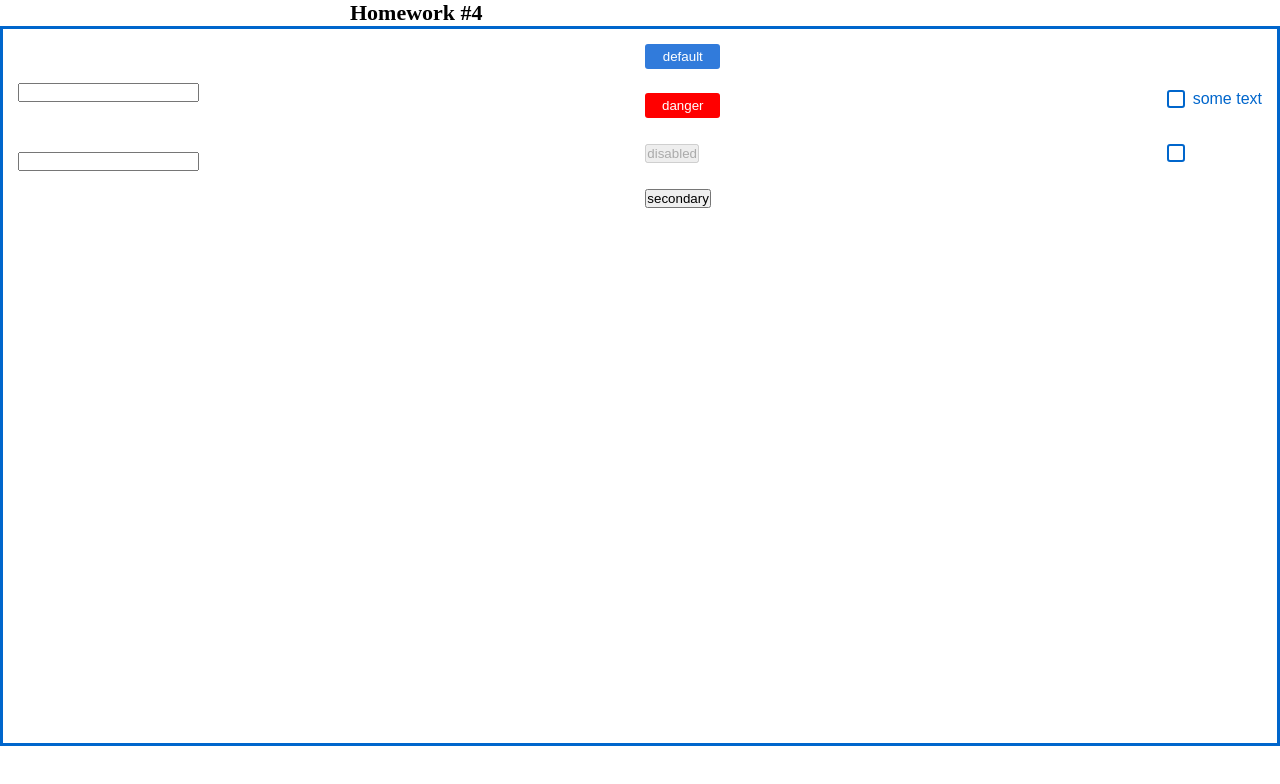
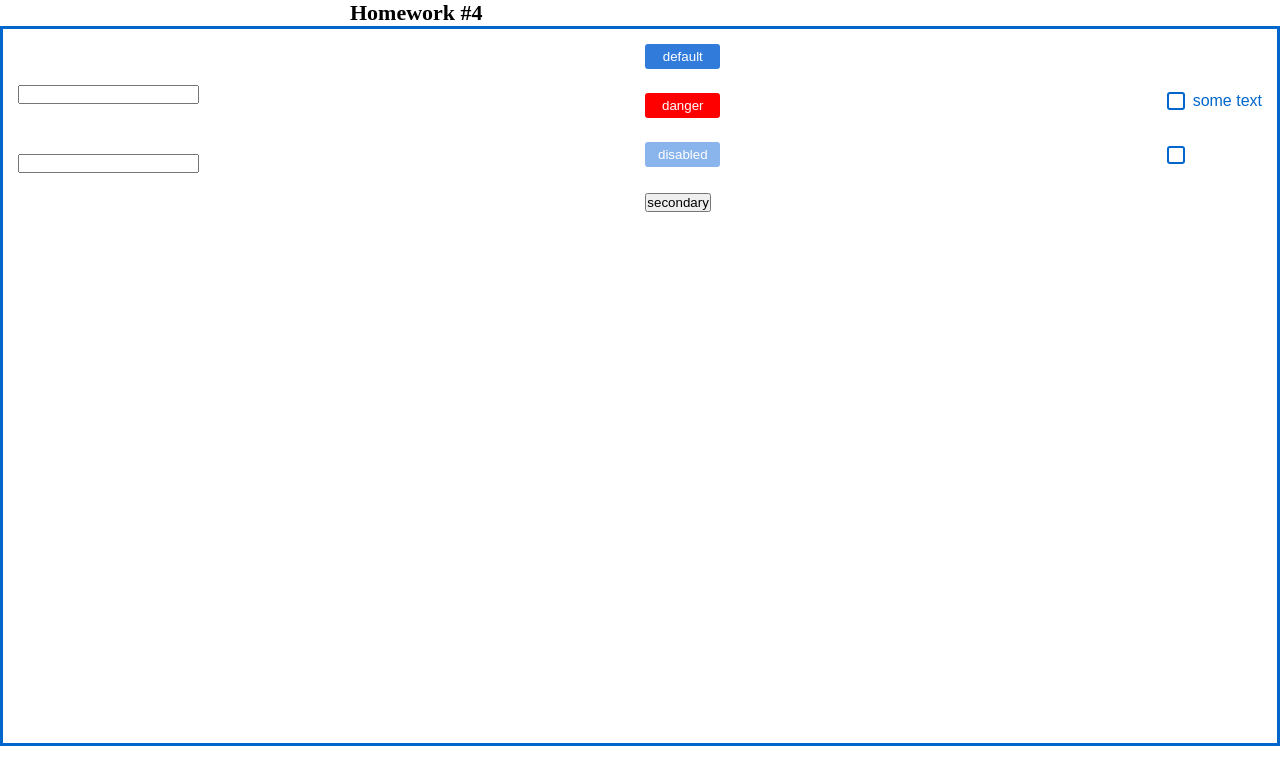
Before and after one commit to Ignat60/homework-hws2-master, a React (Create React App) app: page / in a window 1280 px wide. Shown: the top 784 px of the page. Built offline with nearby package versions, Linux system fonts and the light colour scheme.

Commit message:
Disabled button styled

```diff
--- a/src/s2-homeworks/hw04/Stand.module.css
+++ b/src/s2-homeworks/hw04/Stand.module.css
@@ -29,6 +29,9 @@
   border-radius: 3px;
   border: none;
 }
+.defaultButton:hover {
+  cursor: pointer;
+}
 
 .redButton {
   width: 75px;
@@ -38,3 +41,18 @@
   border-radius: 3px;
   border: none;
 }
+.redButton:hover {
+  cursor: pointer;
+}
+
+.disabledButton {
+  width: 75px;
+  height: 25px;
+  background-color: #8ab4ec;
+  color: white;
+  border-radius: 3px;
+  border: none;
+}
+.disabledButton:hover {
+  cursor: pointer;
+}
--- a/src/s2-homeworks/hw04/Stand.tsx
+++ b/src/s2-homeworks/hw04/Stand.tsx
@@ -58,7 +58,12 @@ const Stand = () => {
         </div>
         {/*задизэйбленная кнопка:*/}
         <div>
-          <SuperButton id={"hw4-super-button-disabled"} xType={"red"} disabled>
+          <SuperButton
+            id={"hw4-super-button-disabled"}
+            xType={"red"}
+            className={s.disabledButton}
+            disabled
+          >
             disabled
           </SuperButton>
         </div>
```
